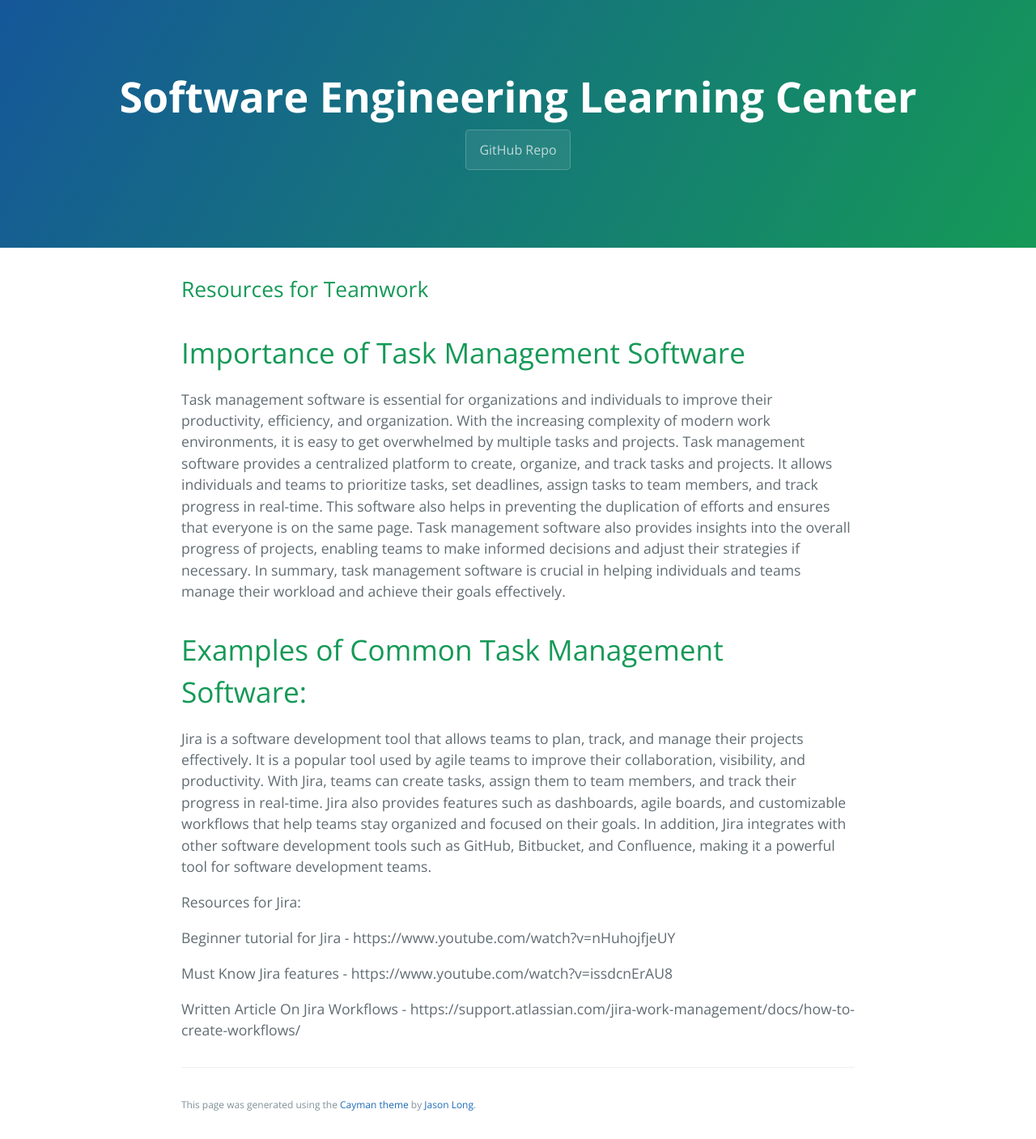
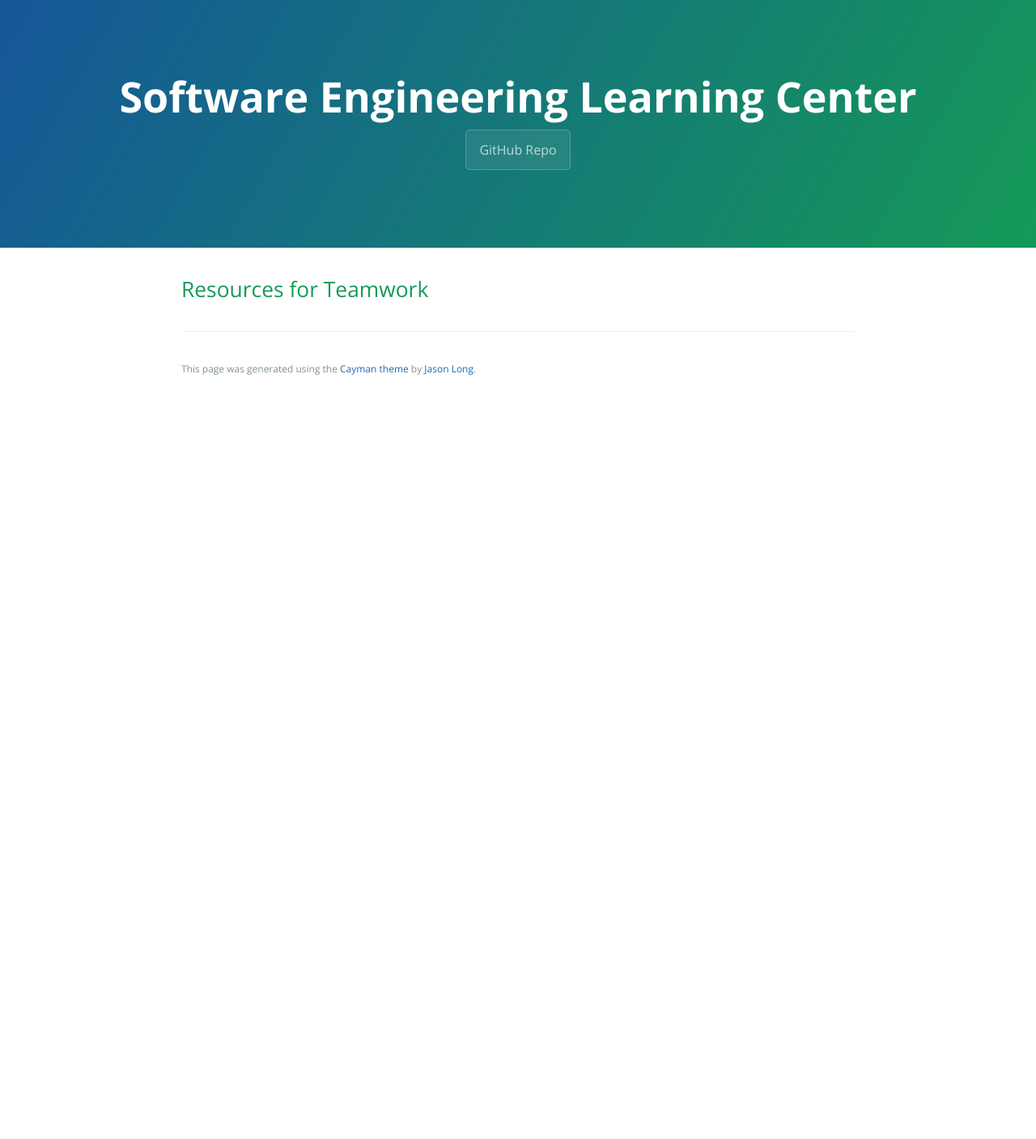
Before and after one commit to learning-software-engineering/learning-software-engineering.github.io, a Jekyll site: the page built from Topics/Teamwork.md, in a window 1280 px wide. Shown: the whole page at 81% size. Built offline with Jekyll 4.4.1, drawn with Linux system fonts in a browser that asks for light colours; our own code applies the rules of GitHub Pages for plain Markdown files; after the commit the page ends 900 px from its top, so only the background shows below that.

Commit message:
Removed info from teamwork.md

```diff
--- a/Topics/Teamwork.md
+++ b/Topics/Teamwork.md
@@ -1,15 +1 @@
 ## Resources for Teamwork
-
-# Importance of Task Management Software
-Task management software is essential for organizations and individuals to improve their productivity, efficiency, and organization. With the increasing complexity of modern work environments, it is easy to get overwhelmed by multiple tasks and projects. Task management software provides a centralized platform to create, organize, and track tasks and projects. It allows individuals and teams to prioritize tasks, set deadlines, assign tasks to team members, and track progress in real-time. This software also helps in preventing the duplication of efforts and ensures that everyone is on the same page. Task management software also provides insights into the overall progress of projects, enabling teams to make informed decisions and adjust their strategies if necessary. In summary, task management software is crucial in helping individuals and teams manage their workload and achieve their goals effectively.
-
-# Examples of Common Task Management Software:
-Jira is a software development tool that allows teams to plan, track, and manage their projects effectively. It is a popular tool used by agile teams to improve their collaboration, visibility, and productivity. With Jira, teams can create tasks, assign them to team members, and track their progress in real-time. Jira also provides features such as dashboards, agile boards, and customizable workflows that help teams stay organized and focused on their goals. In addition, Jira integrates with other software development tools such as GitHub, Bitbucket, and Confluence, making it a powerful tool for software development teams.
-
-Resources for Jira:
-
-Beginner tutorial for Jira - https://www.youtube.com/watch?v=nHuhojfjeUY
-
-Must Know Jira features - https://www.youtube.com/watch?v=issdcnErAU8
-
-Written Article On Jira Workflows - https://support.atlassian.com/jira-work-management/docs/how-to-create-workflows/
```
